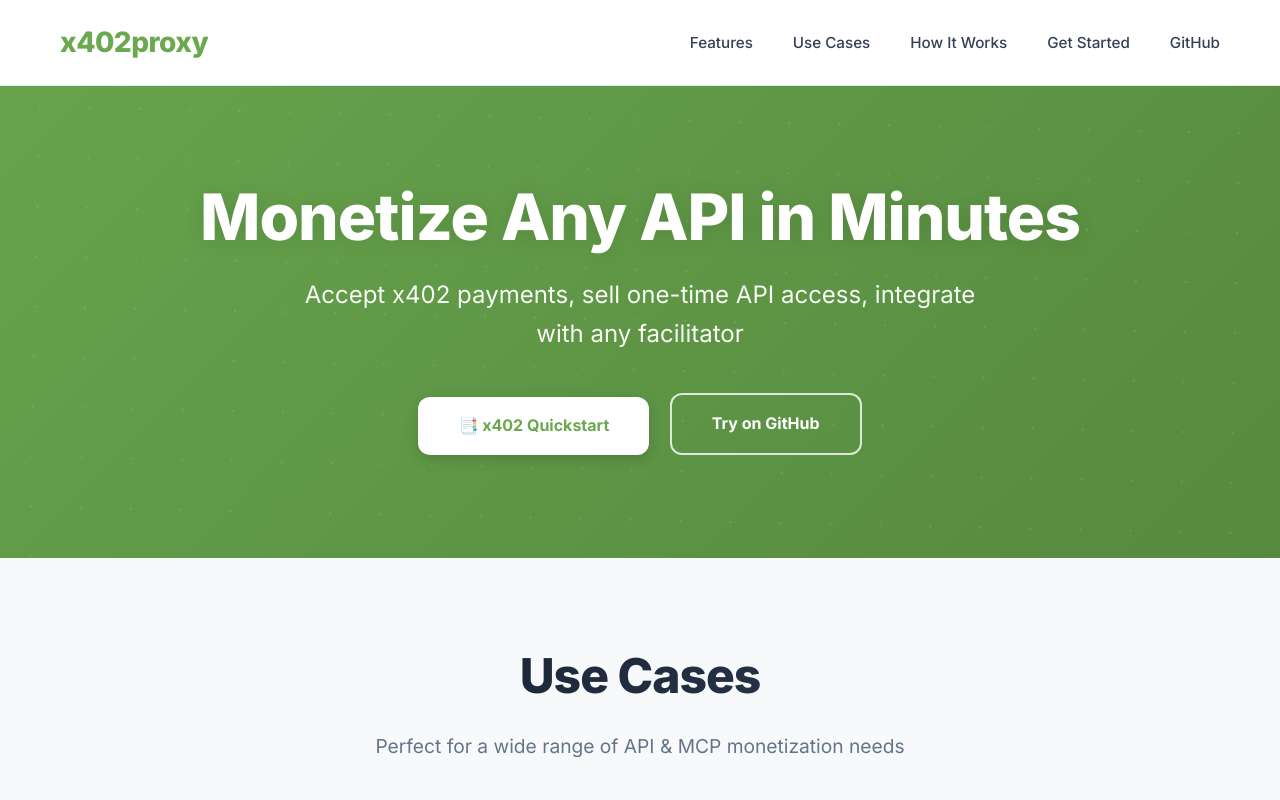
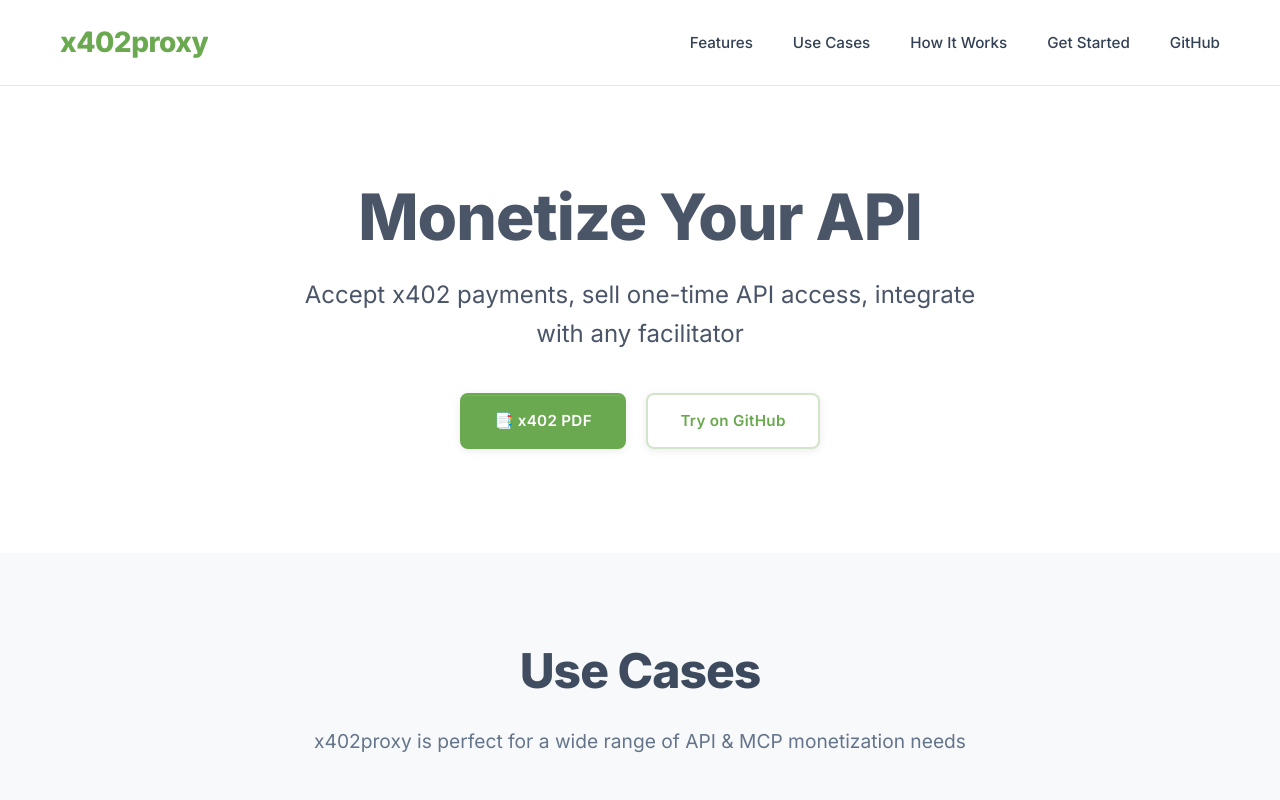
Before and after one commit to zachalam/x402proxy, a website: page web/index.html in a window 1280 px wide. Shown: the top 800 px of the page. Drawn offline with Linux system fonts and the light colour scheme.

Commit message:
updated web format

```diff
--- a/web/index.html
+++ b/web/index.html
@@ -177,25 +177,14 @@
         .hero {
             text-align: center;
             padding: 6rem 0;
-            background: linear-gradient(135deg, #6aa94f 0%, #5a8f42 50%, #4a7a35 100%);
-            background-size: 200% 200%;
-            animation: gradient-shift 8s ease infinite;
-            color: white;
+            background: white;
+            color: #4a5568;
             position: relative;
             overflow: hidden;
         }
 
         .hero::before {
-            content: '';
-            position: absolute;
-            top: -50%;
-            left: -50%;
-            width: 200%;
-            height: 200%;
-            background: radial-gradient(circle, rgba(255,255,255,0.1) 1px, transparent 1px);
-            background-size: 50px 50px;
-            animation: float 20s linear infinite;
-            pointer-events: none;
+            display: none;
         }
 
         .hero .container {
@@ -209,67 +198,106 @@
             font-weight: 800;
             letter-spacing: -1px;
             line-height: 1.1;
-            text-shadow: 0 2px 20px rgba(0, 0, 0, 0.1);
+            color: #4a5568;
         }
 
         .hero p {
             font-size: clamp(1.1rem, 2vw, 1.5rem);
             margin-bottom: 2.5rem;
-            opacity: 0.95;
             font-weight: 400;
             max-width: 700px;
             margin-left: auto;
             margin-right: auto;
+            color: #4a5568;
         }
 
         .btn {
             display: inline-block;
-            padding: 1rem 2.5rem;
-            background: white;
-            color: var(--primary);
+            padding: 0.875rem 2rem;
             text-decoration: none;
-            border-radius: 12px;
-            font-weight: 700;
-            font-size: 1rem;
+            border-radius: 8px;
+            font-weight: 600;
+            font-size: 0.95rem;
             transition: all 0.3s cubic-bezier(0.4, 0, 0.2, 1);
-            box-shadow: 0 4px 14px rgba(0, 0, 0, 0.15);
             position: relative;
             overflow: hidden;
+            border: 2px solid;
+            letter-spacing: 0.3px;
+            box-shadow: 0 2px 8px rgba(0, 0, 0, 0.08), inset 0 1px 0 rgba(255, 255, 255, 0.1);
         }
 
         .btn::before {
             content: '';
             position: absolute;
-            top: 50%;
-            left: 50%;
-            width: 0;
-            height: 0;
-            border-radius: 50%;
-            background: rgba(106, 169, 79, 0.1);
-            transform: translate(-50%, -50%);
-            transition: width 0.6s, height 0.6s;
+            top: 0;
+            left: -100%;
+            width: 100%;
+            height: 100%;
+            background: linear-gradient(90deg, transparent, rgba(255, 255, 255, 0.25), transparent);
+            transition: left 0.5s ease;
         }
 
         .btn:hover::before {
-            width: 300px;
-            height: 300px;
+            left: 100%;
         }
 
         .btn:hover {
-            transform: translateY(-3px);
-            box-shadow: 0 8px 25px rgba(0, 0, 0, 0.2);
+            transform: translateY(-2px) scale(1.02);
+            box-shadow: 0 6px 20px rgba(0, 0, 0, 0.15), inset 0 1px 0 rgba(255, 255, 255, 0.2);
         }
 
-        .btn-secondary {
+        .btn:active {
+            transform: translateY(0) scale(1);
+            box-shadow: 0 2px 8px rgba(0, 0, 0, 0.1);
+        }
+
+        /* Primary button - Green background */
+        .hero .btn {
+            background: var(--primary);
+            color: white;
+            border-color: var(--primary);
+        }
+
+        .hero .btn:hover {
+            background: var(--primary-dark);
+            border-color: var(--primary-dark);
+        }
+
+        /* Secondary button - White background */
+        .hero .btn-secondary {
+            background: white;
+            color: var(--primary);
+            border-color: rgba(106, 169, 79, 0.3);
+            margin-left: 1rem;
+        }
+
+        .hero .btn-secondary:hover {
+            background: #f8fafc;
+            border-color: var(--primary);
+            color: var(--primary-dark);
+        }
+
+        /* CTA section buttons (keep white text for green background) */
+        .cta .btn {
+            background: white;
+            color: var(--primary);
+            border-color: white;
+        }
+
+        .cta .btn:hover {
+            background: #f8fafc;
+            border-color: #f8fafc;
+        }
+
+        .cta .btn-secondary {
             background: transparent;
             color: white;
-            border: 2px solid rgba(255, 255, 255, 0.8);
+            border-color: rgba(255, 255, 255, 0.6);
             margin-left: 1rem;
-            box-shadow: none;
         }
 
-        .btn-secondary:hover {
-            background: rgba(255, 255, 255, 0.1);
+        .cta .btn-secondary:hover {
+            background: rgba(255, 255, 255, 0.15);
             border-color: white;
         }
 
@@ -335,7 +363,7 @@
 
         .feature-stacked-content h3 {
             margin-bottom: 0.5rem;
-            color: var(--dark);
+            color: #4a5568;
             font-size: 1.25rem;
             font-weight: 700;
         }
@@ -423,7 +451,7 @@
 
         .use-case-card h3 {
             margin-bottom: 1rem;
-            color: var(--dark);
+            color: #4a5568;
             font-size: 1.3rem;
             font-weight: 700;
         }
@@ -439,10 +467,10 @@
             text-align: center;
             font-size: clamp(2rem, 4vw, 3rem);
             margin-bottom: 1rem;
-            color: var(--dark);
+            color: #4a5568;
             font-weight: 800;
             letter-spacing: -1px;
-            background: linear-gradient(135deg, var(--dark) 0%, var(--text) 100%);
+            background: linear-gradient(135deg, #4a5568 0%, var(--text) 100%);
             -webkit-background-clip: text;
             -webkit-text-fill-color: transparent;
             background-clip: text;
@@ -510,7 +538,7 @@
 
         .step h3 {
             margin-bottom: 1rem;
-            color: var(--dark);
+            color: #4a5568;
             font-size: 1.4rem;
             font-weight: 700;
         }
@@ -814,9 +842,9 @@
     <!-- Hero Section -->
     <section class="hero">
         <div class="container">
-            <h1>Monetize Any API in Minutes</h1>
+            <h1>Monetize Your API</h1>
             <p>Accept x402 payments, sell one-time API access, integrate with any facilitator</p>
-            <a href="x402-quickstart.pdf" target="_blank" class="btn">📑 x402 Quickstart</a>
+            <a href="x402-quickstart.pdf" target="_blank" class="btn">📑 x402 PDF</a>
             <a href="https://github.com/zachalam/x402proxy" class="btn btn-secondary">Try on GitHub</a>
         </div>
     </section>
@@ -825,7 +853,7 @@
         <section id="use-cases" class="features" style="background: #f8f9fa;">
             <div class="container">
                 <h2>Use Cases</h2>
-                <p class="section-subtitle">Perfect for a wide range of API & MCP monetization needs</p>
+                <p class="section-subtitle">x402proxy is perfect for a wide range of API & MCP monetization needs</p>
 
                 <div class="use-cases-container">
                     <div class="use-case-card">
@@ -956,13 +984,7 @@
                     </div>
                 </div>
 
-                <div class="feature-stacked-card">
-                    <div class="feature-stacked-icon">🔐</div>
-                    <div class="feature-stacked-content">
-                        <h3>Secure by Default</h3>
-                        <p>Payment required before API access. No unauthorized usage.</p>
-                    </div>
-                </div>
+
             </div>
         </div>
     </section>
```
